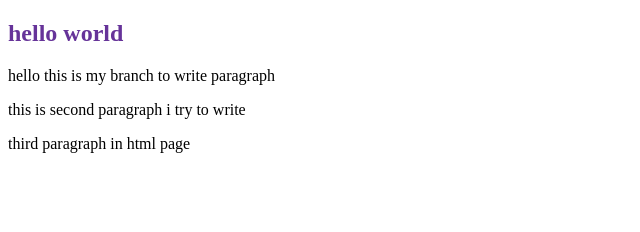
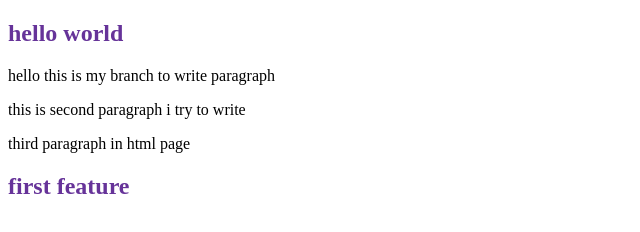
Before and after one commit to fatematayeb/myfirstrepo, a plain HTML site: page index.html in a window 1280 px wide. Shown: the whole page, without its empty margins (0-640 px from the left). Drawn offline with Linux system fonts and the light colour scheme.

Commit message:
first feature

```diff
--- a/index.html
+++ b/index.html
@@ -11,5 +11,6 @@
     <p>hello this is my branch to write paragraph</p>
     <p>this is second paragraph i try to write</p>
     <p>third paragraph in html page</p>
+    <h2>first feature</h2>
 </body>
 </html>
```
